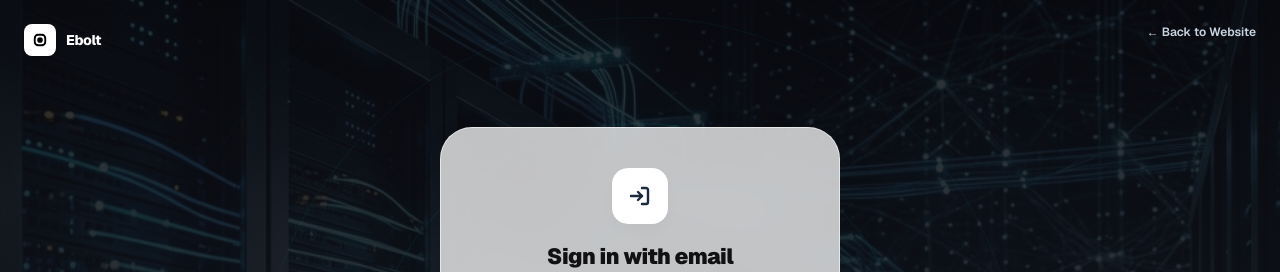
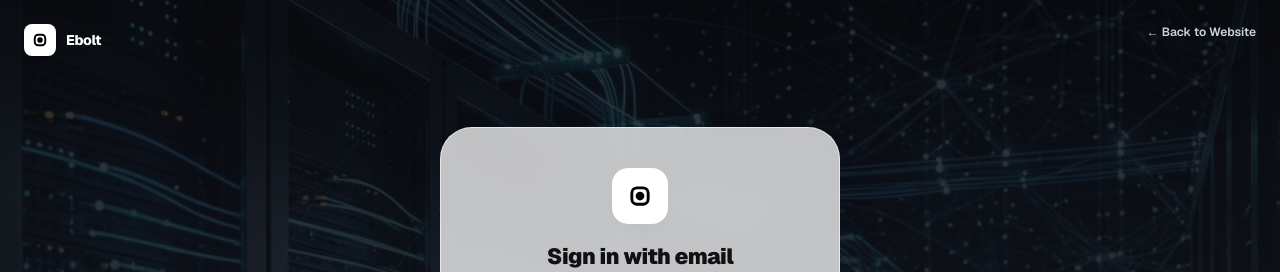
Before and after one commit to princeshiamofficial/M-Amin-Network, a Next.js app: page /admin in a window 1280 px wide. Shown: the top 272 px of the page. Built offline with nearby package versions, Linux system fonts and the light colour scheme.

Commit message:
style: replace sign in arrow icon with brand logo in the top icon box of admin login card

```diff
--- a/src/app/admin/page.tsx
+++ b/src/app/admin/page.tsx
@@ -359,10 +359,9 @@ export default function AdminDashboard() {
         <div className="max-w-[400px] w-full bg-white/75 border border-white/60 shadow-[0_20px_50px_rgba(0,0,0,0.05)] rounded-[32px] p-8 sm:p-10 relative z-10 text-left space-y-6 backdrop-blur-xl">
           {/* Top Login Icon Box */}
           <div className="w-14 h-14 bg-white border border-white/90 shadow-[0_8px_20px_-6px_rgba(0,0,0,0.05)] flex items-center justify-center mx-auto mb-4 rounded-2xl">
-            <svg className="w-6 h-6 text-slate-800" fill="none" viewBox="0 0 24 24" stroke="currentColor" strokeWidth="2.4" strokeLinecap="round" strokeLinejoin="round">
-              <path d="M14 20h4a2 2 0 0 0 2-2V6a2 2 0 0 0-2-2h-4" />
-              <polyline points="10 16 14 12 10 8" />
-              <line x1="14" y1="12" x2="3" y2="12" />
+            <svg className="w-7 h-7" viewBox="0 0 24 24" fill="none" stroke="black" strokeWidth="2.5">
+              <rect x="5" y="5" width="14" height="14" rx="4.5" fill="none" stroke="black" strokeWidth="2.5" />
+              <circle cx="12" cy="12" r="2.5" fill="black" />
             </svg>
           </div>
 
```
